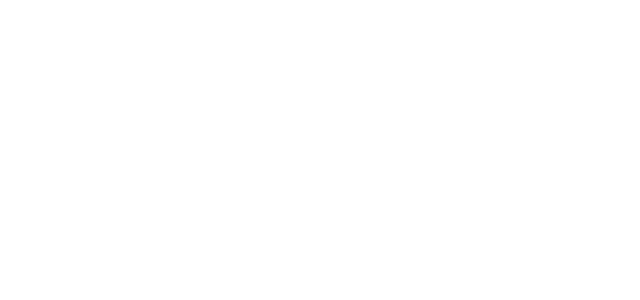
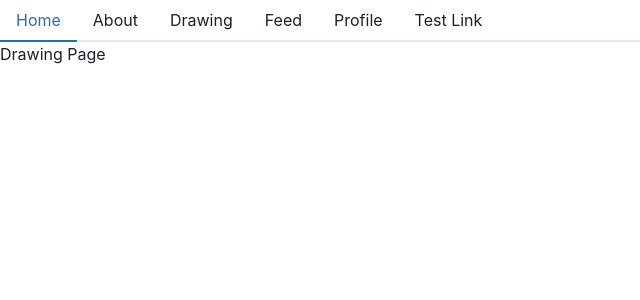
Before and after one commit to dakota-byte/SBUHACKS2024, a React (Create React App) app in the folder app/: page /drawing in a window 1280 px wide. Before the commit this address had no page. Shown: the top 300 px of the page, without its empty margins (0-640 px from the left). Built offline with nearby package versions, Linux system fonts and the light colour scheme.

Commit message:
Adding tabs

```diff
--- a/app/src/App.jsx
+++ b/app/src/App.jsx
@@ -2,6 +2,9 @@ import React from 'react';
 import { BrowserRouter as Router, Route, Routes } from 'react-router-dom';
 import Home from './Home';
 import About from './About';
+import Drawing from './Drawing';
+import Feed from './Feed';
+import Profile from './Profile';
 
 const App = () => {
   return (
@@ -10,6 +13,9 @@ const App = () => {
         <Routes>
           <Route path="/" element={<Home />} />
           <Route path="/about" element={<About />} />
+          <Route path="/drawing" element={<Drawing />} />
+          <Route path="/feed" element={<Feed />} />
+          <Route path="/profile" element={<Profile />} />
         </Routes>
       </div>
     </Router>
--- a/app/src/Drawing.jsx
+++ b/app/src/Drawing.jsx
@@ -0,0 +1,15 @@
+// About.js
+import React from 'react';
+
+import Navigation from "./Navigation.jsx"
+
+const Drawing = () => {
+  return (
+    <div>
+      <Navigation/>
+      <h1>Drawing Page</h1>
+    </div>
+  );
+};
+
+export default Drawing;
--- a/app/src/Feed.jsx
+++ b/app/src/Feed.jsx
@@ -0,0 +1,15 @@
+// About.js
+import React from 'react';
+
+import Navigation from "./Navigation.jsx"
+
+const Feed = () => {
+  return (
+    <div>
+      <Navigation/>
+      <h1>Feed Page</h1>
+    </div>
+  );
+};
+
+export default Feed;
--- a/app/src/Navigation.jsx
+++ b/app/src/Navigation.jsx
@@ -18,6 +18,9 @@ function Navigation(){
             <TabList>
                 <Tab><a href = "/">Home</a></Tab>
                 <Tab><a href = "/about"> About</a></Tab>
+                <Tab><a href = "/drawing"> Drawing</a></Tab>
+                <Tab><a href = "/feed"> Feed</a></Tab>
+                <Tab><a href = "/profile"> Profile</a></Tab>
                 <Tab><a href = "https://www.youtube.com/watch?v=CgkZ7MvWUAA"> Test Link</a></Tab>
             </TabList>
         </Tabs>
--- a/app/src/Profile.jsx
+++ b/app/src/Profile.jsx
@@ -0,0 +1,15 @@
+// About.js
+import React from 'react';
+
+import Navigation from "./Navigation.jsx"
+
+const Profile = () => {
+  return (
+    <div>
+      <Navigation/>
+      <h1>Profile Page</h1>
+    </div>
+  );
+};
+
+export default Profile;
```
Also changed, not shown: app/src/server.js (+15 -0 lines).
